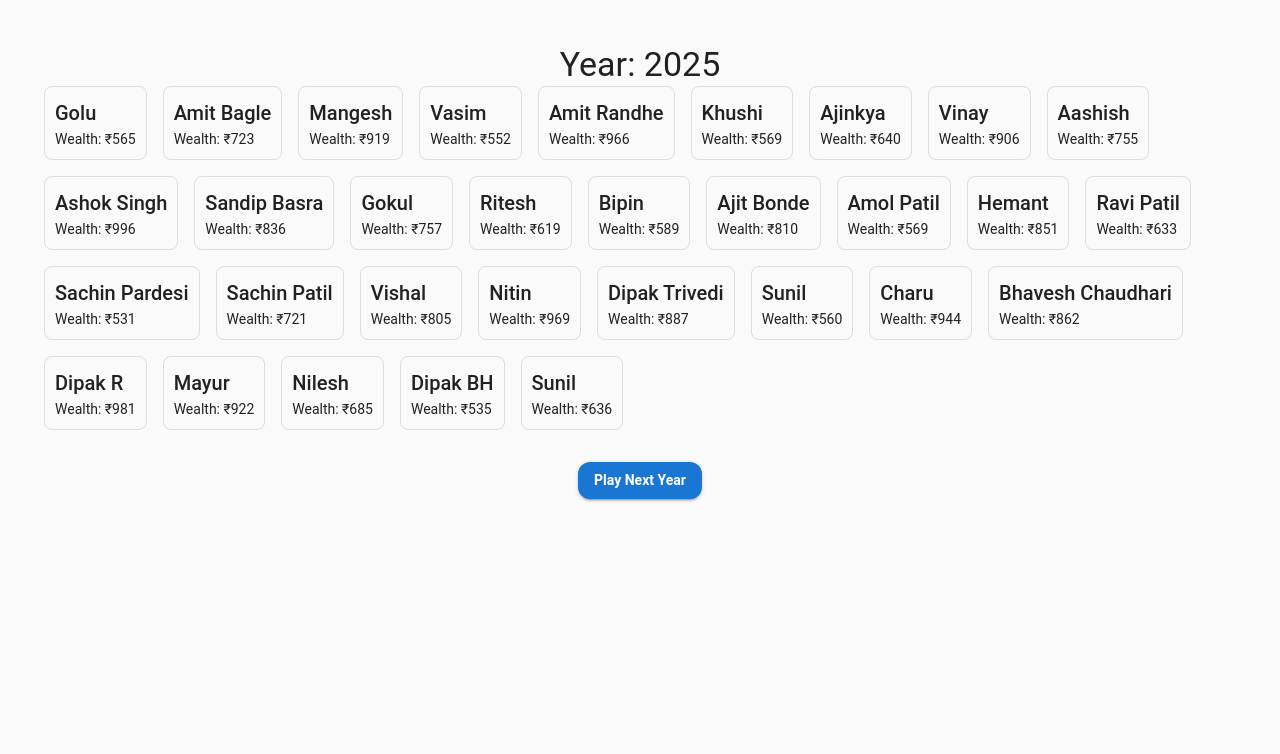
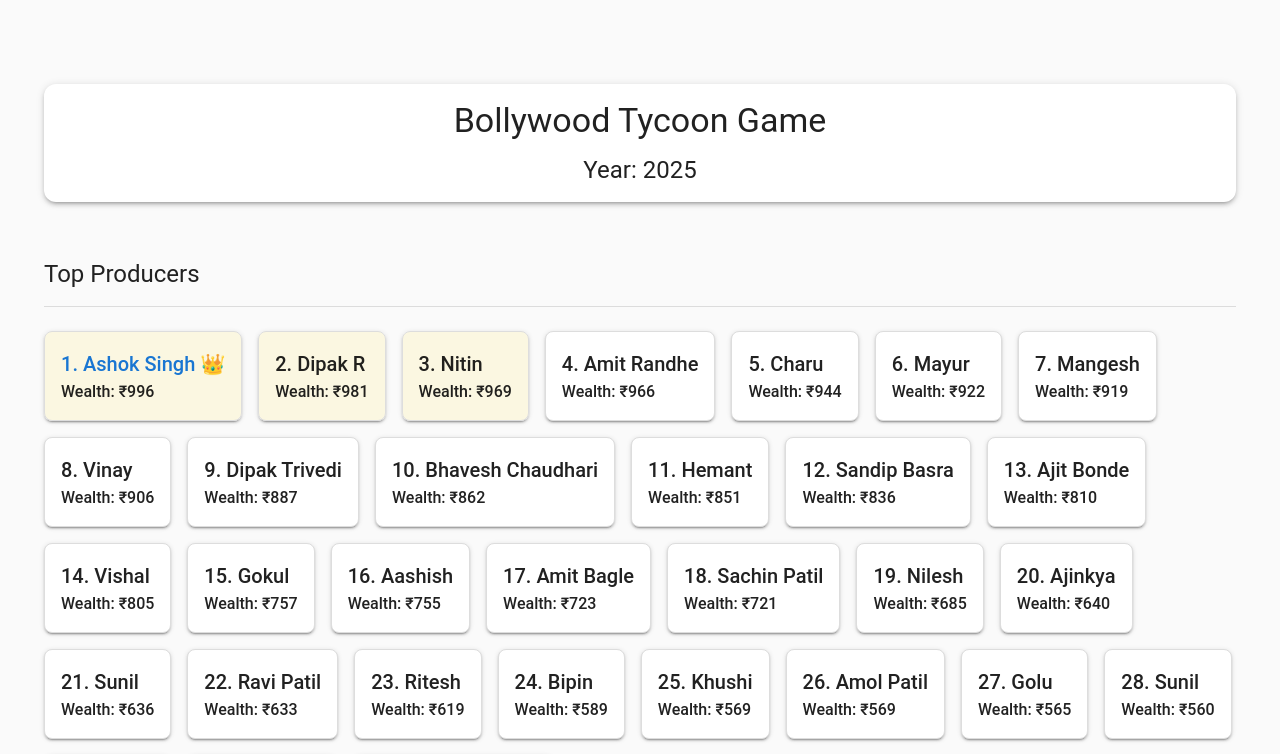
Before and after one commit to Vishalsnw/Bollywood, a React (Create React App) app: page / in a window 1280 px wide. Shown: the top 754 px of the page. Built offline with nearby package versions, Linux system fonts and the light colour scheme; some icons are missing.

Commit message:
Update GameScreen.js

```diff
--- a/src/components/GameScreen.js
+++ b/src/components/GameScreen.js
@@ -1,6 +1,7 @@
-import React, { useState } from "react";
-import { Grid, Typography, Button, Box } from "@mui/material";
+import React, { useState, useEffect } from "react";
+import { Grid, Typography, Button, Box, Paper, Divider } from "@mui/material";
 import { motion } from "framer-motion";
+import NewsTicker from "./NewsTicker";
 
 const initialProducers = [
   "Golu", "Amit Bagle", "Mangesh", "Vasim", "Amit Randhe", "Khushi", "Ajinkya", "Vinay",
@@ -12,39 +13,86 @@ const initialProducers = [
 const GameScreen = () => {
   const [producers, setProducers] = useState(initialProducers);
   const [year, setYear] = useState(2025);
+  const [newsItems, setNewsItems] = useState([
+    "New blockbuster movie released",
+    "Actor signed for upcoming film",
+    "Box office records broken"
+  ]);
+
+  // Sort producers by wealth
+  const sortedProducers = [...producers].sort((a, b) => b.wealth - a.wealth);
 
   const playNextYear = () => {
+    // Generate new news items
+    const newNewsItems = [
+      `${year + 1}: ${sortedProducers[0].name} produced a blockbuster hit`,
+      `Film by ${sortedProducers[Math.floor(Math.random() * 5)].name} wins award`,
+      `${sortedProducers[Math.floor(Math.random() * producers.length)].name} announces new project`
+    ];
+    setNewsItems(newNewsItems);
+
+    // Update producers' wealth
     const updatedProducers = producers.map((producer) => ({
       ...producer,
-      wealth: producer.wealth + Math.floor(Math.random() * 200) - 50, // Random wealth update
+      wealth: Math.max(100, producer.wealth + Math.floor(Math.random() * 300) - 50), // Random wealth update with minimum of 100
     }));
     setProducers(updatedProducers);
     setYear(year + 1);
   };
 
   return (
-    <Box sx={{ padding: "20px" }}>
-      <Typography variant="h4" textAlign="center">
-        Year: {year}
+    <Box sx={{ padding: "20px", mt: 5 }}>
+      <Paper elevation={3} sx={{ p: 2, mb: 3 }}>
+        <Typography variant="h4" textAlign="center" gutterBottom>
+          Bollywood Tycoon Game
+        </Typography>
+        <Typography variant="h5" textAlign="center">
+          Year: {year}
+        </Typography>
+      </Paper>
+
+      <NewsTicker news={newsItems} />
+
+      <Typography variant="h5" sx={{ mt: 4, mb: 2 }}>
+        Top Producers
       </Typography>
+      <Divider sx={{ mb: 3 }} />
+
       <Grid container spacing={2}>
-        {producers.map((producer) => (
+        {sortedProducers.map((producer, index) => (
           <Grid item xs={12} sm={6} md={4} key={producer.id}>
             <motion.div
-              initial={{ opacity: 0 }}
-              animate={{ opacity: 1 }}
-              transition={{ duration: 1 }}
+              initial={{ opacity: 0, y: 20 }}
+              animate={{ opacity: 1, y: 0 }}
+              transition={{ duration: 0.5, delay: index * 0.05 }}
             >
-              <Box sx={{ border: "1px solid #ddd", borderRadius: "8px", padding: "10px" }}>
-                <Typography variant="h6">{producer.name}</Typography>
-                <Typography variant="body2">Wealth: ₹{producer.wealth.toLocaleString()}</Typography>
-              </Box>
+              <Paper elevation={2} sx={{
+                border: "1px solid #ddd",
+                borderRadius: "8px",
+                padding: "16px",
+                bgcolor: index < 3 ? 'rgba(255, 215, 0, 0.1)' : 'white' // Highlight top 3
+              }}>
+                <Typography variant="h6" color={index === 0 ? "primary" : "textPrimary"}>
+                  {index + 1}. {producer.name}
+                  {index === 0 && " 👑"}
+                </Typography>
+                <Typography variant="body1" sx={{ fontWeight: 'medium' }}>
+                  Wealth: ₹{producer.wealth.toLocaleString()}
+                </Typography>
+              </Paper>
             </motion.div>
           </Grid>
         ))}
       </Grid>
+
       <Box textAlign="center" mt={4}>
-        <Button variant="contained" color="primary" onClick={playNextYear}>
+        <Button
+          variant="contained"
+          color="primary"
+          onClick={playNextYear}
+          size="large"
+          sx={{ py: 1.5, px: 4 }}
+        >
           Play Next Year
         </Button>
       </Box>
```
